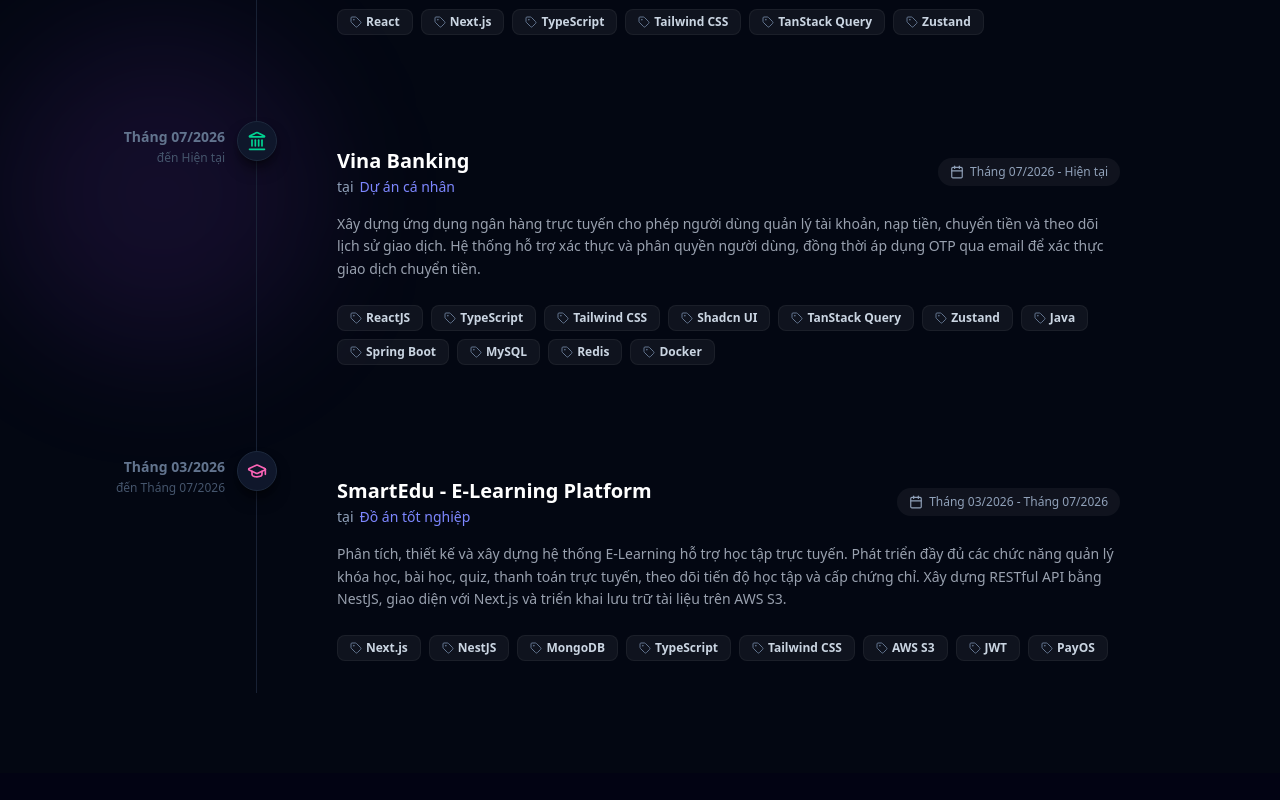
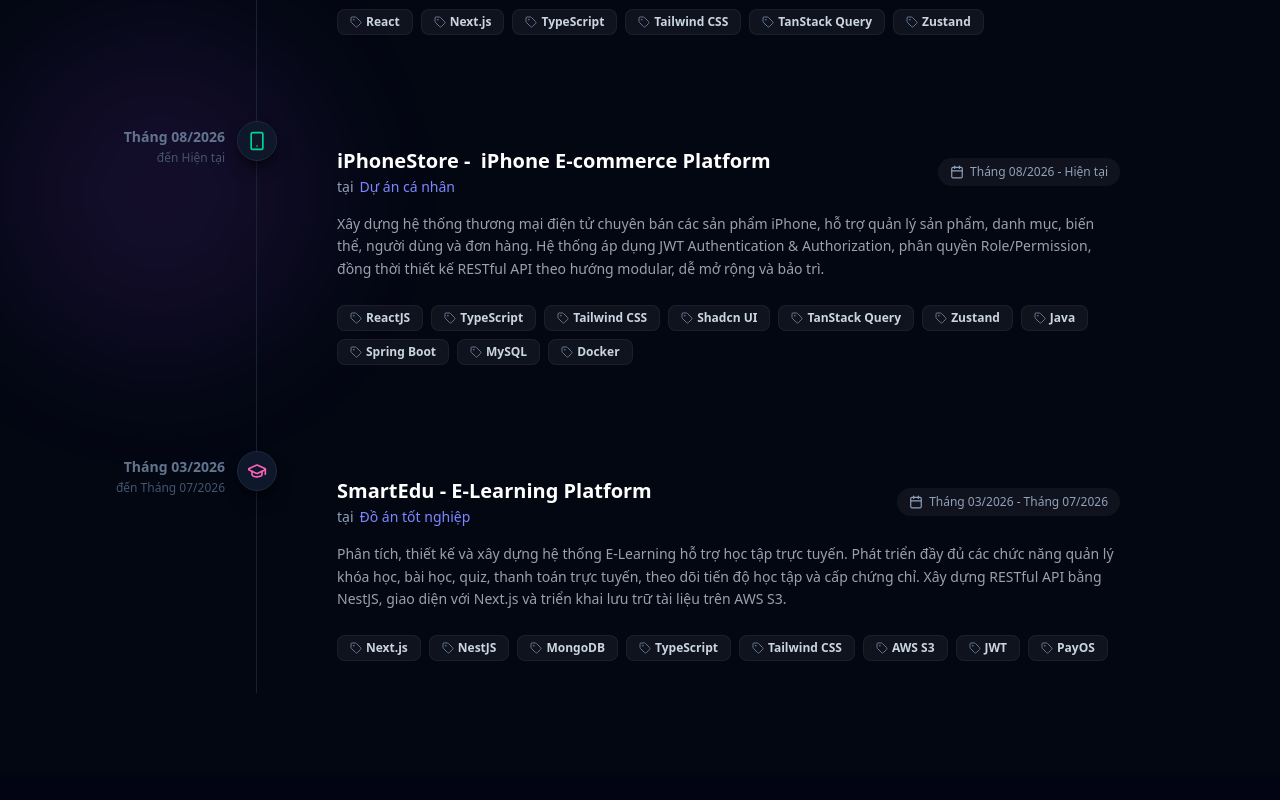
Before and after one commit to vjethoenk/profife, a React (Vite) app: page / in a window 1280 px wide. Shown: the part 1960-2760 px from the top of the page. Built offline with nearby package versions, Linux system fonts and the light colour scheme.

Commit message:
update ui experience

```diff
--- a/src/components/Experience.tsx
+++ b/src/components/Experience.tsx
@@ -1,5 +1,5 @@
 import { motion } from "framer-motion";
-import { Briefcase, GraduationCap, Calendar, Tag, Landmark } from "lucide-react";
+import { Briefcase, GraduationCap, Calendar, Tag, Smartphone } from "lucide-react";
 
 interface ExperienceItem {
   id: number;
@@ -36,11 +36,11 @@ const Experience = () => {
     {
       id: 3,
       type: "project",
-      title: "Vina Banking",
+      title: "iPhoneStore -  iPhone E-commerce Platform",
       subtitle: "Dự án cá nhân",
-      time: "Tháng 07/2026 - Hiện tại",
+      time: "Tháng 08/2026 - Hiện tại",
       description:
-        "Xây dựng ứng dụng ngân hàng trực tuyến cho phép người dùng quản lý tài khoản, nạp tiền, chuyển tiền và theo dõi lịch sử giao dịch. Hệ thống hỗ trợ xác thực và phân quyền người dùng, đồng thời áp dụng OTP qua email để xác thực giao dịch chuyển tiền.",
+        "Xây dựng hệ thống thương mại điện tử chuyên bán các sản phẩm iPhone, hỗ trợ quản lý sản phẩm, danh mục, biến thể, người dùng và đơn hàng. Hệ thống áp dụng JWT Authentication & Authorization, phân quyền Role/Permission, đồng thời thiết kế RESTful API theo hướng modular, dễ mở rộng và bảo trì.",
       technologies: [
         "ReactJS",
         "TypeScript",
@@ -51,10 +51,9 @@ const Experience = () => {
         "Java",
         "Spring Boot",
         "MySQL",
-        "Redis",
         "Docker",
       ],
-      icon: <Landmark className="w-5 h-5 text-emerald-400" />,
+      icon: <Smartphone className="w-5 h-5 text-emerald-400" />,
     },
     {
       id: 2,
--- a/src/data.ts
+++ b/src/data.ts
@@ -80,8 +80,8 @@ export const skillsData: SkillCategory[] = [
 
 export const projectsData: Project[] = [
   {
-    title: "Vina Banking",
-    desc: "Ứng dụng ngân hàng trực tuyến mô phỏng quản lý tài khoản, nạp tiền, chuyển tiền và lịch sử giao dịch, tích hợp JWT, RBAC và Email OTP để bảo mật.",
+    title: "iPhoneStore -  iPhone E-commerce Platform",
+    desc: "Xây dựng hệ thống thương mại điện tử iPhone, hỗ trợ quản lý sản phẩm, danh mục, biến thể, người dùng và đơn hàng.",
     tech: [
       "ReactJS",
       "TypeScript",
@@ -90,39 +90,32 @@ export const projectsData: Project[] = [
       "Zustand",
       "Spring Boot",
       "MySQL",
-      "Redis",
       "Docker",
     ],
     img: pj3,
-    github: "https://github.com/vjethoenk/banking-web",
-    demo: "#",
+    github: "https://github.com/vjethoenk?tab=repositories",
+    demo: "https://iphone.hoengntv.id.vn/",
     featured: true,
   },
   {
     title: "Hệ thống học trực tuyến (E-Learning)",
-    desc: "Nền tảng học trực tuyến toàn diện, hỗ trợ quản lý khóa học, bài học video, làm bài kiểm tra trắc nghiệm và hệ thống diễn đàn thảo luận real-time.",
-    tech: ["React", "NestJS", "MongoDB", "TailwindCSS", "WebSockets"],
+    desc: "Nền tảng học trực tuyến toàn diện, hỗ trợ quản lý khóa học, bài học video, làm bài kiểm tra trắc nghiệm.",
+    tech: ["React", "NestJS", "MongoDB", "TailwindCSS","TypeScript",
+      "Shadcn UI",
+      "Zustand", "AWS S3", "OAuth2"],
     img: pj1,
-    github: "https://github.com/vjethoenk/e-learning-fe",
-    demo: "https://e-learning-demo.vercel.app",
+    github: "https://github.com/vjethoenk?tab=repositories",
+    demo: "https://smart-edu-fe.vercel.app/",
     featured: true,
   },
   {
     title: "Hệ thống đặt xe trực tuyến (CarStore)",
     desc: "Ứng dụng đặt xe ô tô tự lái và có tài xế, quản lý lịch trình, lịch sử giao dịch và phân quyền người dùng (User, Driver, Admin) cực kỳ chi tiết.",
-    tech: ["React", "C#", "SQL Server", "TailwindCSS", "Material UI"],
+    tech: ["React", "C#", "SQL Server", "TailwindCSS", "Material UI", "JWT", "OAuth2", "ASP.NET Core"],
     img: pj2,
-    github: "https://github.com/vjethoenk/CarStore",
-    demo: "https://carstore-demo.vercel.app",
+    github: "https://github.com/vjethoenk?tab=repositories",
+    demo: "#",
     featured: true,
   },
-  {
-    title: "Hệ thống quản lý thư viện số (LMS)",
-    desc: "Giải pháp quản lý thư viện trường học hiện đại, hỗ trợ quét mã vạch mượn trả sách, tự động tính tiền phạt trễ hạn và thống kê biểu đồ động.",
-    tech: ["NextJS", "NestJS", "SQL Server", "TailwindCSS", "Recharts"],
-    img: pj1,
-    github: "https://github.com/vjethoenk/library-management",
-    demo: "https://lms-library-demo.vercel.app",
-    featured: false,
-  },
+
 ];
```
